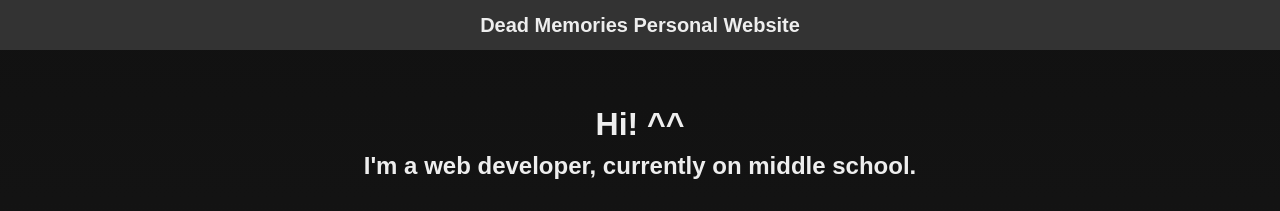
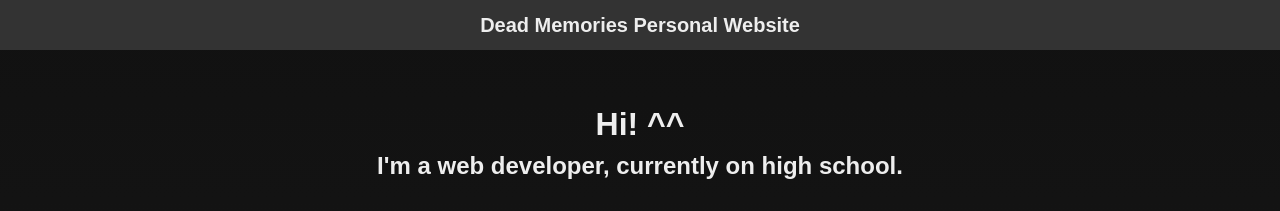
Before and after one commit to HTMLDevelopment/Personal-Website-2, a plain HTML site: page index.html in a window 1280 px wide. Shown: the top 211 px of the page. Drawn offline with Linux system fonts and the light colour scheme; a web font is replaced by a local one.

Commit message:
changed "middle" to "high"

```diff
--- a/index.html
+++ b/index.html
@@ -13,7 +13,7 @@
   <div id="aboutme">
     <div id="texthead">
       <h1>Hi! ^^</h1>
-      <h2>I'm a web developer, currently on middle school.</h2>
+      <h2>I'm a web developer, currently on high school.</h2>
     </div>
     <div id="textbody">
       <ul> Things About Me:
```
